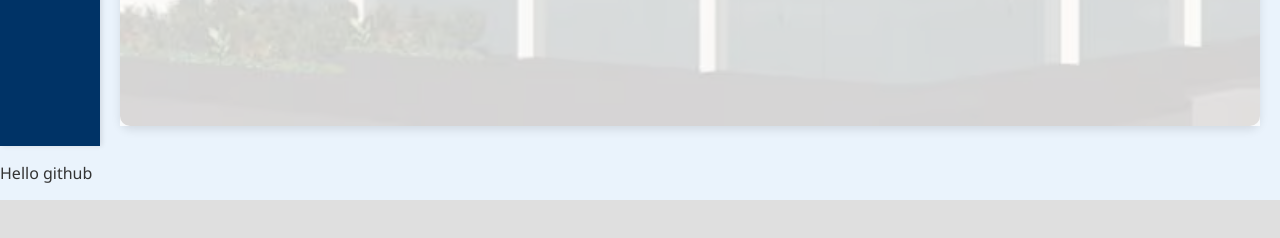
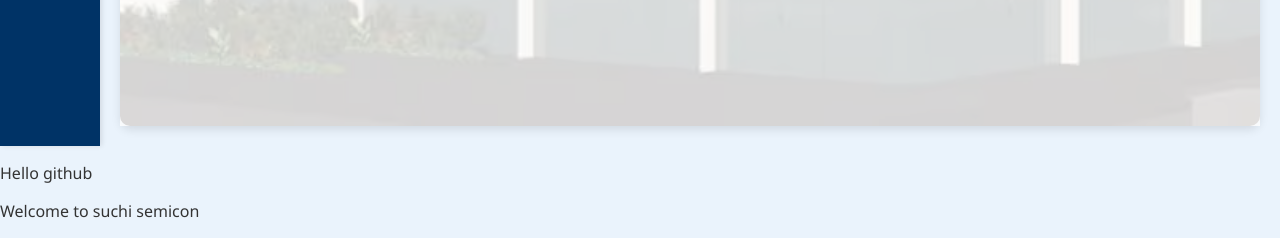
Before and after one commit to SuchiGit04/failure-analysis, a Flask app: page /dashboard in a window 1280 px wide. Shown: the part 654-892 px from the top of the page. Before the commit the page ends 854 px from the top, so only its background shows below. Run offline with Flask 3, Linux system fonts and the light colour scheme; the visitor is signed in with stand-in values (Sample User, id 1).

Commit message:
dashboard code changed

```diff
--- a/Template/dashboard.html
+++ b/Template/dashboard.html
@@ -222,5 +222,6 @@
 
 
     <p>Hello github</p>
+    <p>Welcome to suchi semicon</p>
 </body>
 </html>
```
